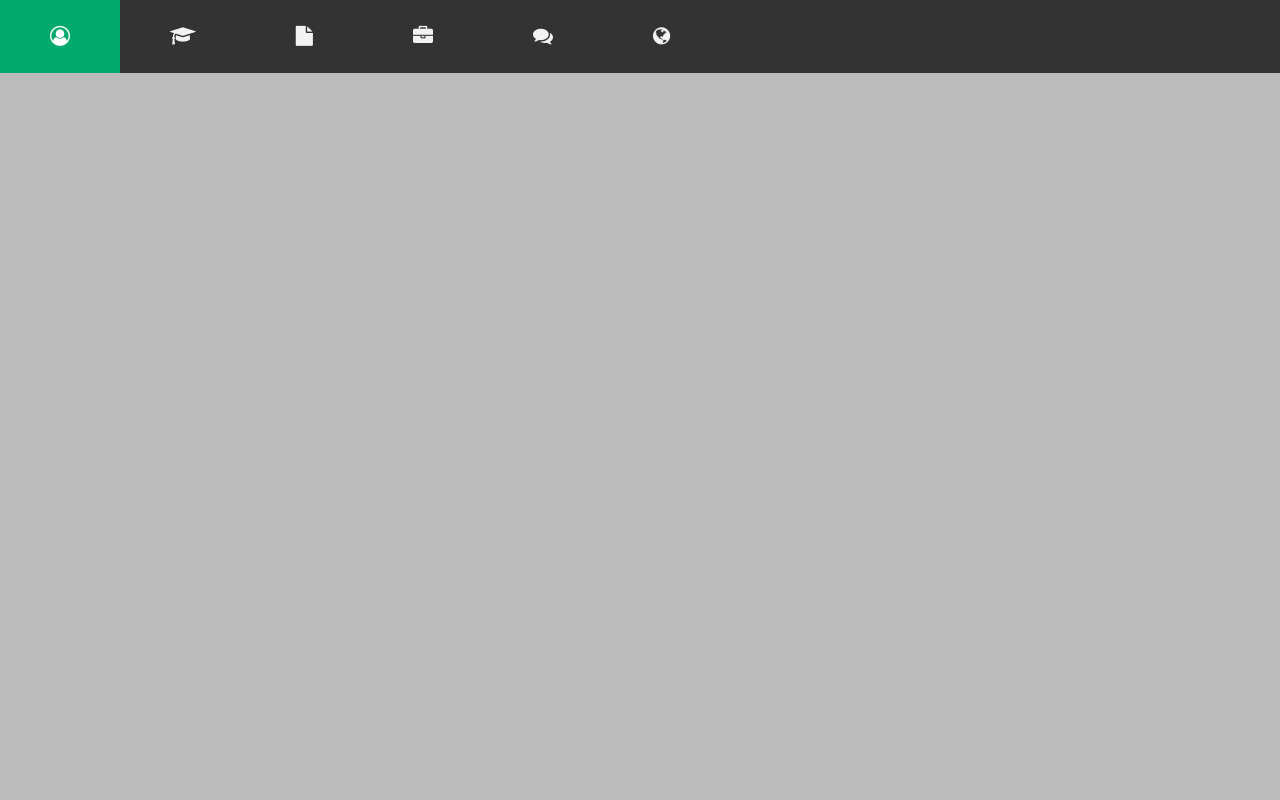
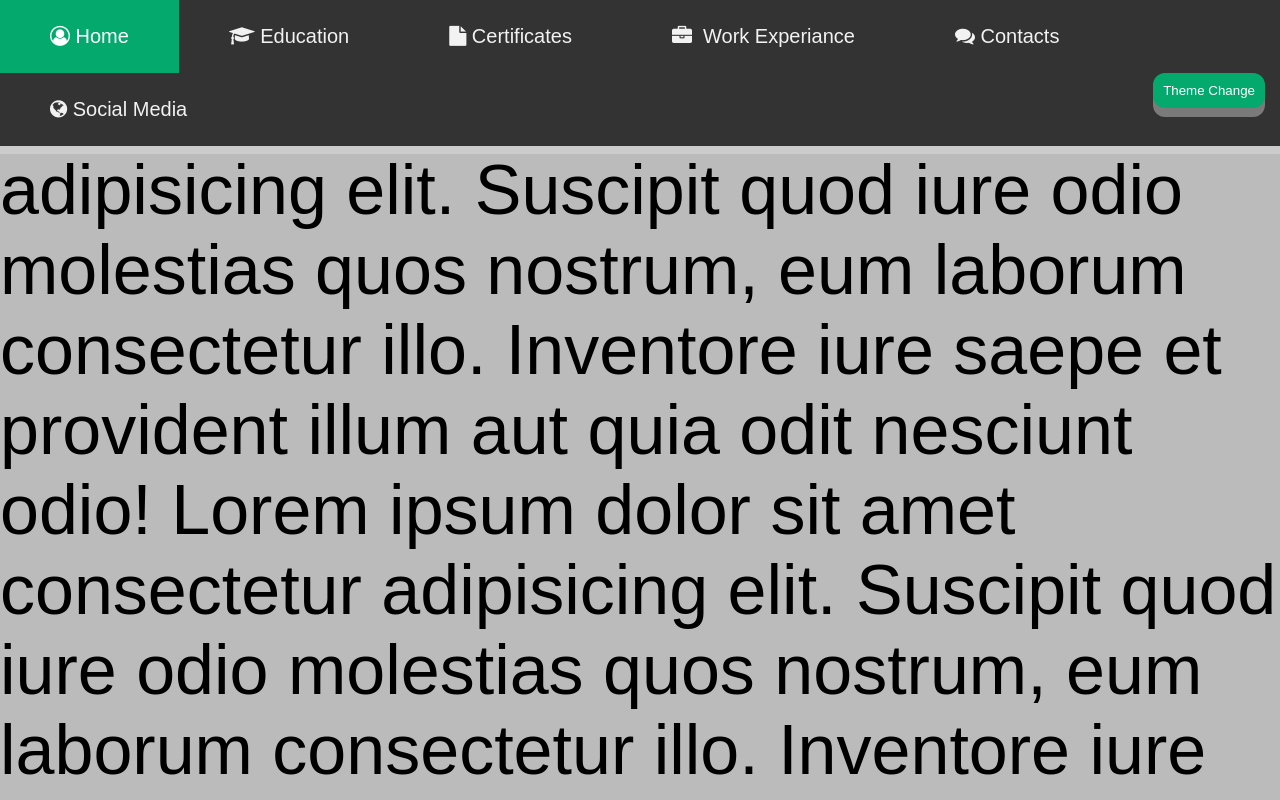
Before and after one commit to OmkarThapa/Webprofile, a plain HTML site: page index.html in a window 1280 px wide. Shown: the top 800 px of the page. Drawn offline with Linux system fonts and the light colour scheme.

Commit message:
Revert "Merge branch 'main' of https://github.com/OmkarThapa/Webprofile"
This reverts commit 68d4db12e305c2086285fe193e8ca6ad824ff994, reversing
changes made to 5e0364297c92229103b47b365dc2cc1b180b4d20.

```diff
--- a/index.html
+++ b/index.html
@@ -1,5 +1,6 @@
 <!DOCTYPE html>
 <html>
+
 <head>
     <meta charset="utf-8">
     <meta http-equiv="X-UA-Compatible" content="IE=edge">
@@ -10,20 +11,54 @@
     <link rel="stylesheet" href="https://cdnjs.cloudflare.com/ajax/libs/font-awesome/4.7.0/css/font-awesome.min.css">
 
 <body>
-
+    <!-- Navigation Bar Section -->
+    <div class="navbar">
         <div class="topnav" id="myTopnav">
-            <a href="" class="active"><i class="fa fa-user-circle-o"></i></a>
-            <a href=""><i class="fa fa-graduation-cap" aria-hidden="true"></i></a>
-            <a href=""><i class="fa fa-file" aria-hidden="true"></i></a>
-
-            <a href=""><i class="fa fa-briefcase" aria-hidden="true"></i></a>
-            <a href=""><i class="fa fa-comments" aria-hidden="true"></i></a>
-            <a href=""><i class="fa fa-globe" aria-hidden="true"></i></a>
+            <a href="#" class="active"><i class="fa fa-user-circle-o"></i>&nbsp;Home</a>
+            <a href=""><i class="fa fa-graduation-cap" aria-hidden="true"></i>&nbsp;Education</a>
+            <a href=""><i class="fa fa-file" aria-hidden="true"></i>&nbsp;Certificates</a>
+            <a href=""><i class="fa fa-briefcase" aria-hidden="true"></i>&nbsp; Work Experiance</a>
+            <a href=""><i class="fa fa-comments" aria-hidden="true"></i>&nbsp;Contacts</a>
+            <a href=""><i class="fa fa-globe" aria-hidden="true"></i>&nbsp;Social Media</a>
             <a href="javascript:void(0);" class="icon" onclick="myFunction()">
                 <i class="fa fa-bars"></i>
-            </a></div>
+
+            </a>
+            <div class="themebtn"><button style="border-radius: 12px;  " onclick="theme()">Theme Change</button>
             </div>
+        </div>
+          <!-- Scroll Indicator -->
+          <div class="progress-container">
+            <div class="progress-bar" id="myBar"></div>
+        </div>
+    </div>
+<p style="font-size: 70px;">
+
+    Lorem ipsum dolor sit amet consectetur adipisicing elit. Suscipit quod iure odio molestias quos nostrum, eum laborum consectetur illo. Inventore iure saepe et provident illum aut quia odit nesciunt odio!
+    Lorem ipsum dolor sit amet consectetur adipisicing elit. Suscipit quod iure odio molestias quos nostrum, eum laborum consectetur illo. Inventore iure saepe et provident illum aut quia odit nesciunt odio!
+    Lorem ipsum dolor sit amet consectetur adipisicing elit. Suscipit quod iure odio molestias quos nostrum, eum laborum consectetur illo. Inventore iure saepe et provident illum aut quia odit nesciunt odio!
+    Lorem ipsum dolor sit amet consectetur adipisicing elit. Suscipit quod iure odio molestias quos nostrum, eum laborum consectetur illo. Inventore iure saepe et provident illum aut quia od
+    Lorem ipsum dolor sit amet consectetur adipisicing elit. Suscipit quod iure odio molestias quos nostrum, eum laborum consectetur illo. Inventore iure saepe et provident illum aut quia odit nesciunt odio!
+    Lorem ipsum dolor sit amet consectetur adipisicing elit. Suscipit quod iure od
+    Lorem ipsum dolor sit amet consectetur adipisicing elit. Suscipit quod iure odio molestias quos nostrum, eum laborum consectetur illo. Inventore iure saepe et provident illum aut quia odit nesciunt odio!io molestias quos nostrum, eum laborum consectetur illo. Inventore iure saepe et provident illum aut quia odit nesciunt odio!
+    Lorem ipsum dolor sit amet consectetur adipisicing elit. Suscipit quod iure odio molestias quos nostrum, eum laborum consectetur illo. Inventore iure saepe et provident illum aut quia odit nesciunt odio!
+    Lorem ipsum dolor sit amet consectetur adipisicing elit.
+    Lorem ipsum dolor sit amet consectetur adipisicing elit. Suscipit quod iure odio molestias quos nostrum, eum laborum consectetur illo. Inventore iure saepe et provident illum aut quia odit nesciunt odio!
+    Lorem ipsum dolor sit amet consectetur adipisicing elit. Suscipit quod iure odio molestias quos nostrum, eum laborum consectetur illo. Inventore iure saepe et provident illum aut quia odit nesciunt odio!
+    Lorem ipsum dolor sit amet consectetur adipisicing elit. Suscipit quod iure odio molestias quos nostrum, eum laborum consectetur illo. Inventore iure saepe et provident illum aut quia odit nesciunt odio!
+    Lorem ipsum dolor sit amet consectetur adipisicing elit. Suscipit quod iure odio molestias quos nostrum, eum laborum consectetur illo. Inventore iure saepe et provident illum aut quia odit nesciunt odio!
+    Lorem ipsum dolor sit amet consectetur adipisicing elit. Suscipit quod iure odio molestias quos nostrum, eum laborum consectetur illo. Inventore iure saepe et provident illum aut quia odit nesciunt odio!
+    Lorem ipsum dolor sit amet consectetur adipisicing elit. Suscipit quod iure odio molestias quos nostrum, eum laborum consectetur illo. Inventore iure saepe et provident illum aut quia odit nesciunt odio!
+    Lorem ipsum dolor sit amet consectetur adipisicing elit. Suscipit quod iure odio molestias quos nostrum, eum laborum consectetur illo. Inventore iure saepe et provident illum aut quia odit nesciunt odio!
+    Suscipit quod iure odio molestias quos nostrum, eum laborum consectetur illo. Inventore iure saepe et provident illum aut quia odit nesciunt odio!
+    Lorem ipsum dolor sit amet consectetur adipisicing elit. Suscipit quod iure odio molestias quos nostrum, eum laborum consectetur illo. Inventore iure saepe et provident illum aut quia odit nesciunt odio!it nesciunt odio!
+    Lorem ipsum dolor sit amet consectetur adipisicing elit. Suscipit quod iure odio molestias quos nostrum, eum laborum consectetur illo. Inventore iure saepe et provident illum aut quia odit nesciunt odio!
+</p>
+
+
+
 
     <script type="text/javascript" src="/javascript/script.js" async defer></script>
 </body>
+
 </html>
```
Lines whose indentation alone changed are shown as unchanged.
